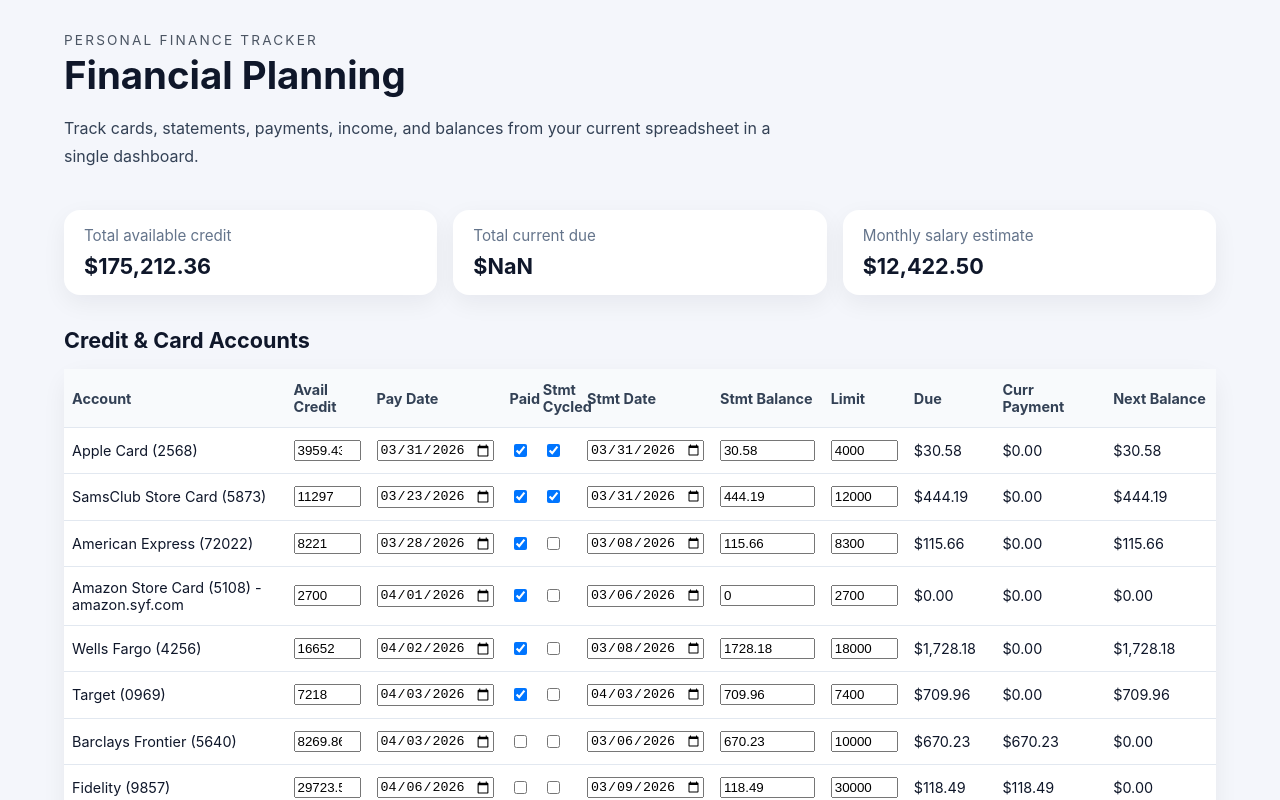
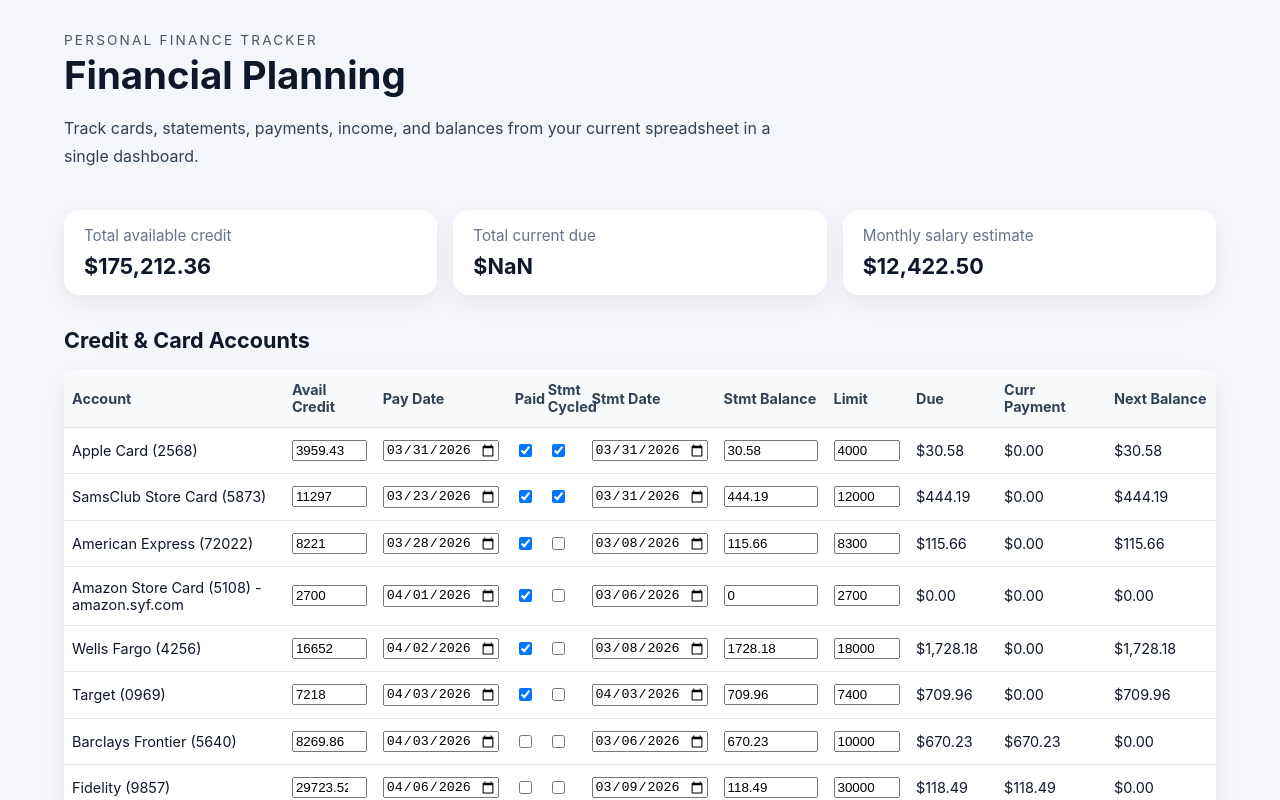
Before and after one commit to naudiyal/financialplanningui, a React (Vite) app: page / in a window 1280 px wide. Shown: the top 800 px of the page. Built offline with nearby package versions, Linux system fonts and the light colour scheme; the HTML template or start-up script is replaced by a standard one.

Commit message:
Increase Avail Credit column by 10% of its current width

```diff
--- a/src/index.css
+++ b/src/index.css
@@ -100,7 +100,7 @@ table {
 /* Updated column widths - force refresh v2 */
 
 th:nth-child(1), td:nth-child(1) { width: 20% !important; } /* Account */
-th:nth-child(2), td:nth-child(2) { width: 7.5% !important; } /* Avail Credit */
+th:nth-child(2), td:nth-child(2) { width: 8.25% !important; } /* Avail Credit */
 th:nth-child(3), td:nth-child(3) { width: 12% !important; } /* Pay Date */
 th:nth-child(4), td:nth-child(4) { width: 3% !important; } /* Paid */
 th:nth-child(5), td:nth-child(5) { width: 4% !important; } /* Stmt Cycled */
```
